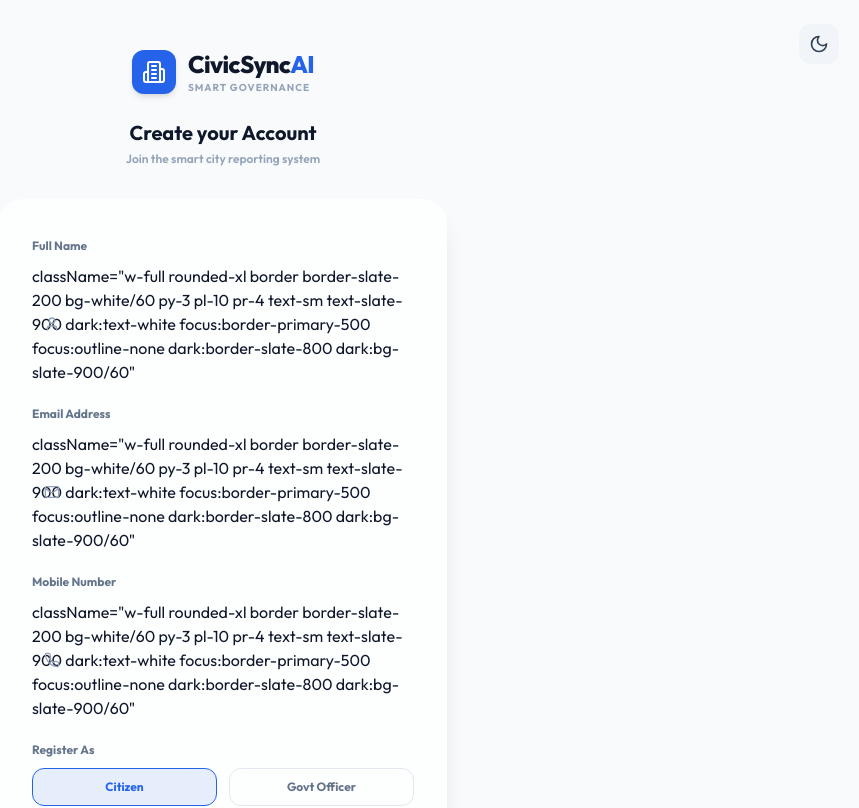
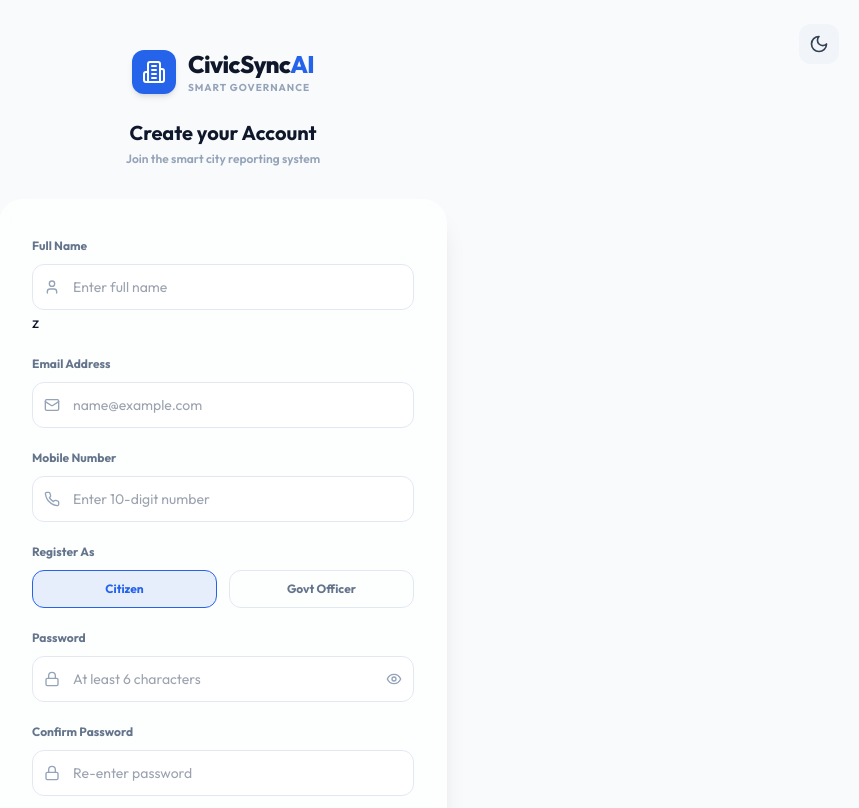
Before and after one commit to sashika272/civicsync-ai, a React (Vite) app in the folder frontend/: page /register in a window 1280 px wide. Shown: the top 808 px of the page, without its empty margins (417-1276 px from the left). Built offline with nearby package versions, Linux system fonts and the light colour scheme.

Commit message:
Update Register.jsx

```diff
--- a/frontend/src/pages/Register.jsx
+++ b/frontend/src/pages/Register.jsx
@@ -160,9 +160,17 @@ const Register = () => {
                 <div className="absolute inset-y-0 left-0 flex items-center pl-3">
                   <User className="h-4 w-4 text-slate-400" />
                 </div>
+                <input
+                  type="text"
+                  name="name"
+                  value={formData.name}
+                  onChange={handleChange}
                   className="w-full rounded-xl border border-slate-200 bg-white/60 py-3 pl-10 pr-4 text-sm text-slate-900 dark:text-white focus:border-primary-500 focus:outline-none dark:border-slate-800 dark:bg-slate-900/60"
+                  placeholder="Enter full name"
+                  required
+                />
               </div>
-            </div>
+            </div>z
 
             {/* Email */}
             <div>
@@ -171,7 +179,15 @@ const Register = () => {
                 <div className="absolute inset-y-0 left-0 flex items-center pl-3">
                   <Mail className="h-4 w-4 text-slate-400" />
                 </div>
+                <input
+                  type="email"
+                  name="email"
+                  value={formData.email}
+                  onChange={handleChange}
                   className="w-full rounded-xl border border-slate-200 bg-white/60 py-3 pl-10 pr-4 text-sm text-slate-900 dark:text-white focus:border-primary-500 focus:outline-none dark:border-slate-800 dark:bg-slate-900/60"
+                  placeholder="name@example.com"
+                  required
+                />
               </div>
             </div>
 
@@ -182,7 +198,15 @@ const Register = () => {
                 <div className="absolute inset-y-0 left-0 flex items-center pl-3">
                   <Phone className="h-4 w-4 text-slate-400" />
                 </div>
+                <input
+                  type="tel"
+                  name="phone"
+                  value={formData.phone}
+                  onChange={handleChange}
                   className="w-full rounded-xl border border-slate-200 bg-white/60 py-3 pl-10 pr-4 text-sm text-slate-900 dark:text-white focus:border-primary-500 focus:outline-none dark:border-slate-800 dark:bg-slate-900/60"
+                  placeholder="Enter 10-digit number"
+                  required
+                />
               </div>
             </div>
 
```
Lines whose indentation alone changed are shown as unchanged.
